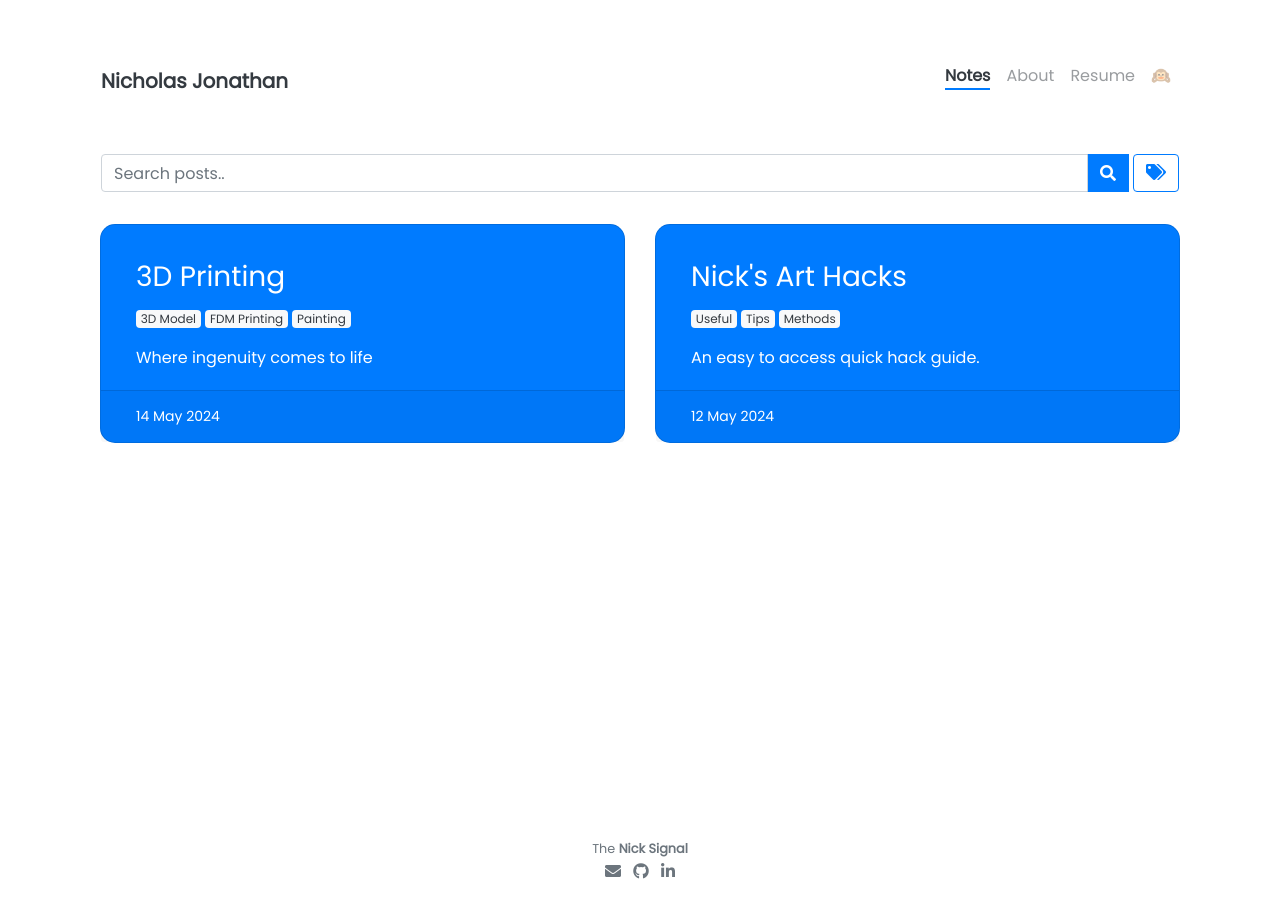
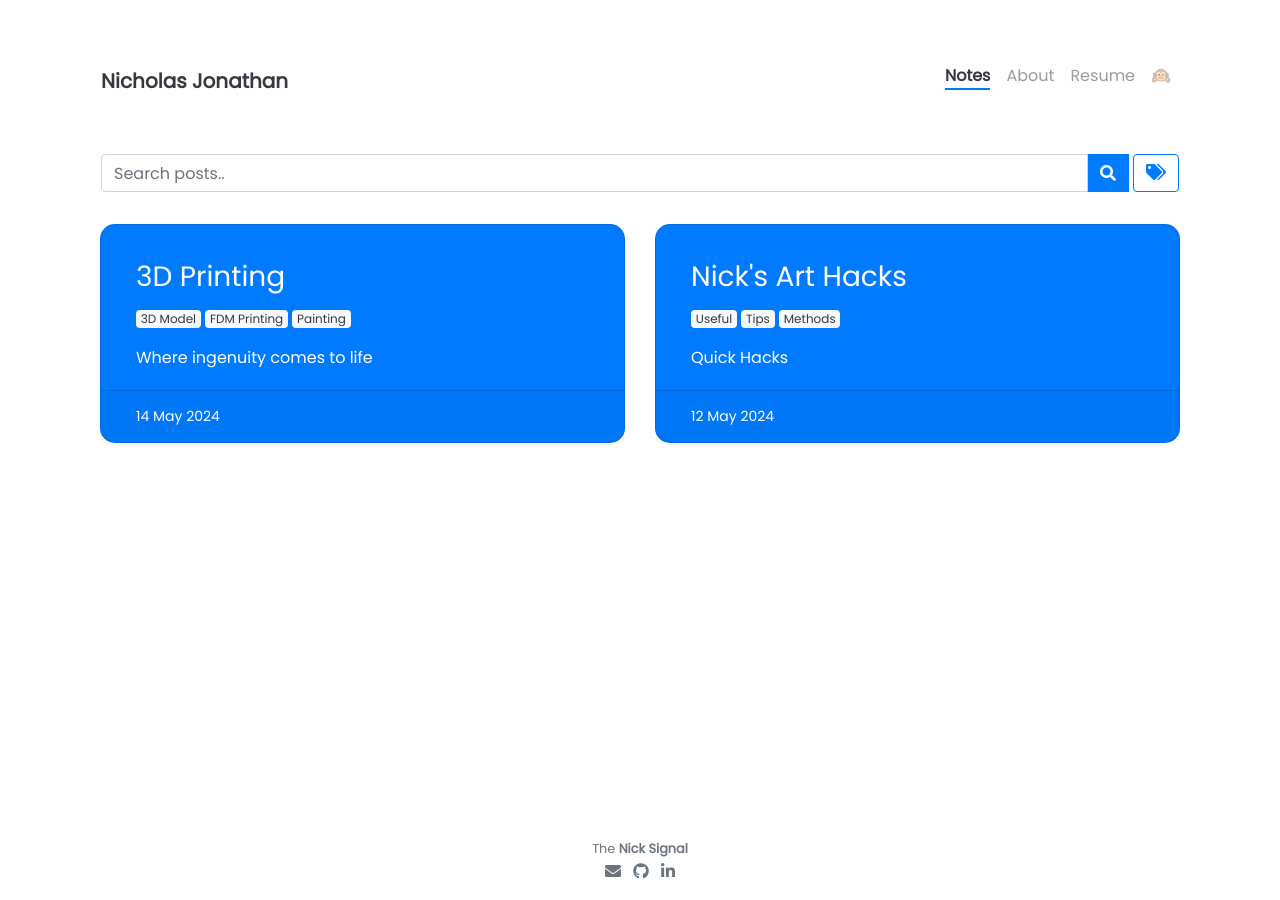
Before and after one commit to Seerow0/-MK-II-Nicholas-J-Website-, a Jekyll site: the page built from pages/blog.html, in a window 1280 px wide. Built offline with Jekyll 4.4.1, drawn with Linux system fonts in a browser that asks for light colours; nearby versions of some CDN libraries; a script that is not in the unit is left out; comment, search, counter and statistics services are not loaded.

Commit message:
Update 2024-05-12-Technique-Tips.md

```diff
--- a/_posts/2024-05-12-Technique-Tips.md
+++ b/_posts/2024-05-12-Technique-Tips.md
@@ -3,7 +3,7 @@ title: Nick's Art Hacks
 tags: [Useful, Tips, Methods]
 style: fill
 color: primary
-description: An easy to access quick hack guide.
+description: Quick Hacks
 ---
 * TOC
 {:toc}
```
